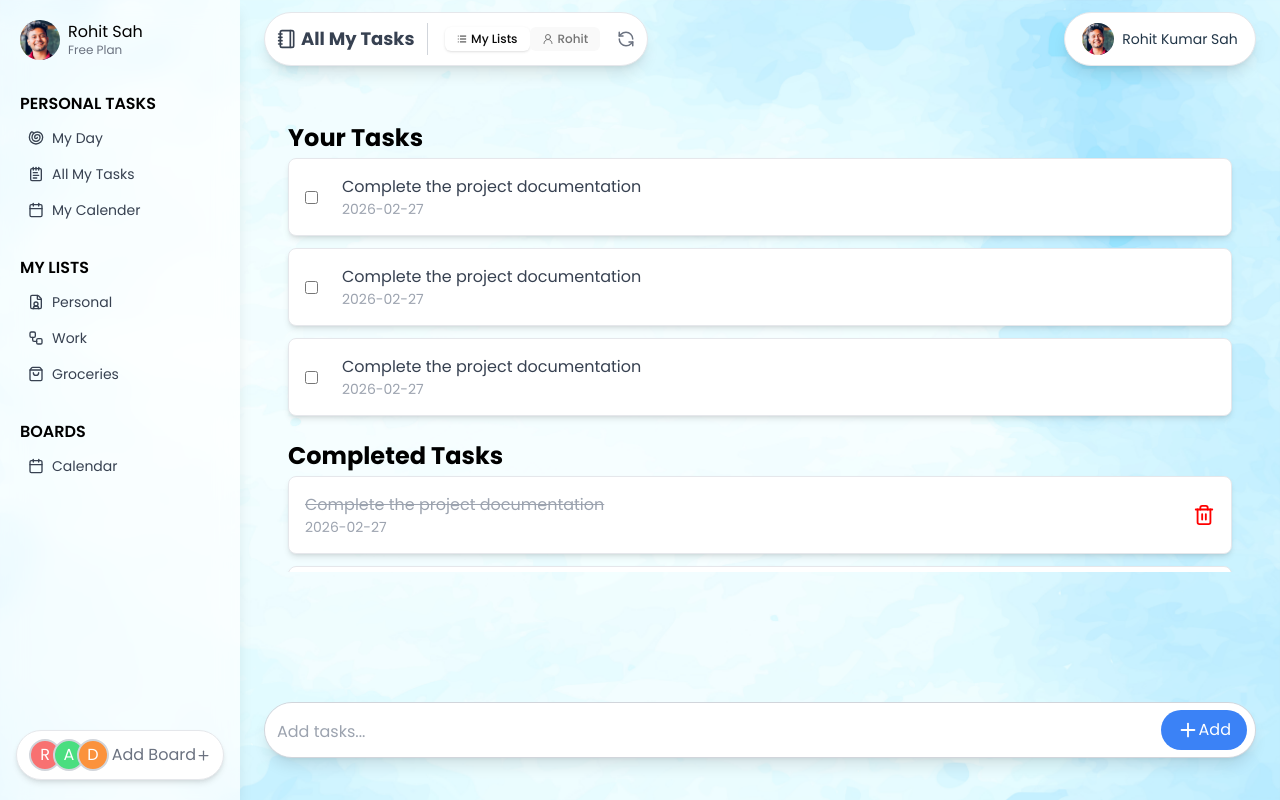
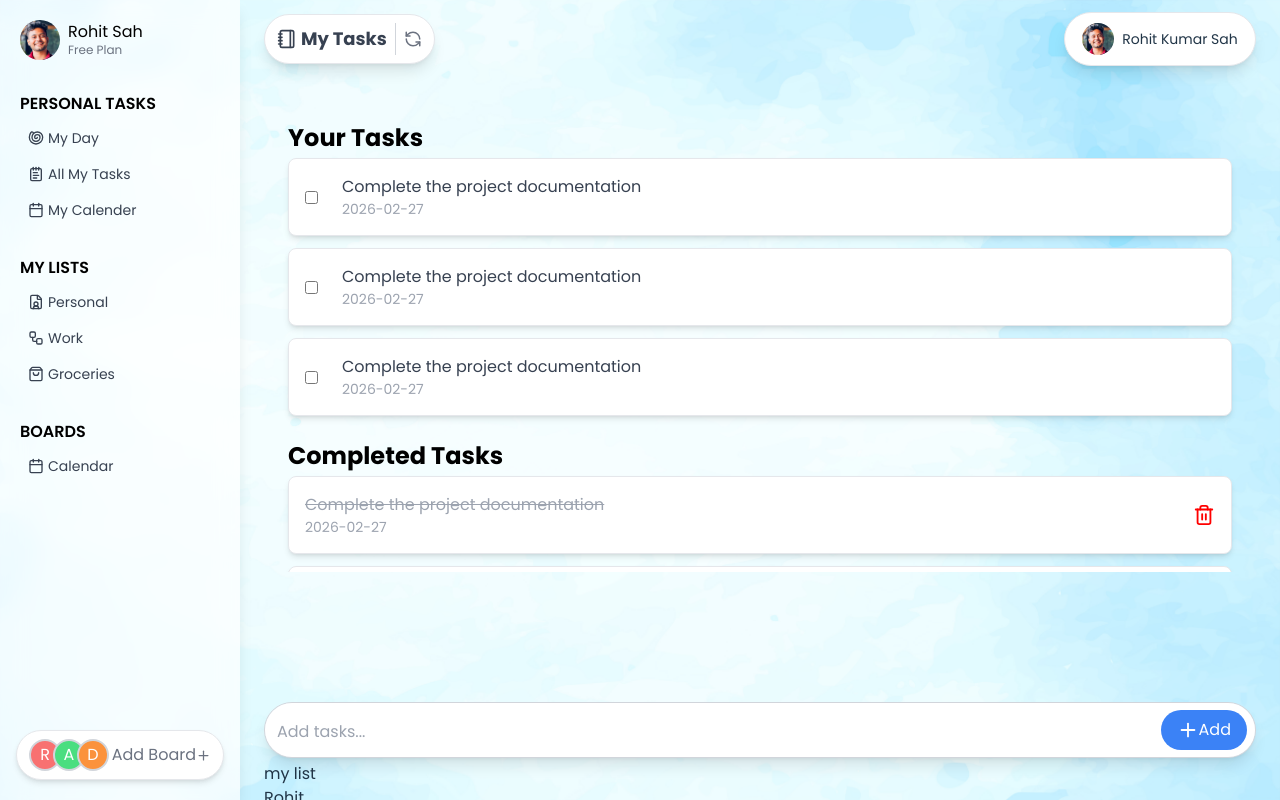
Before and after one commit to Boosterrohit/taskmanagement, a React (Vite) app: page /my-task in a window 1280 px wide. Built offline with nearby package versions, Linux system fonts and the light colour scheme.

Commit message:
solving issue

```diff
--- a/src/components/taskContext/menu/Header.tsx
+++ b/src/components/taskContext/menu/Header.tsx
@@ -2,11 +2,20 @@ import { List, Menu, Notebook, RefreshCcw, User2, X } from "lucide-react"
 import profile from "../../../assets/profile.png"
 import { Tabs, TabsList, TabsTrigger } from "@/components/ui/tabs"
 import { useState } from "react";
+import { useLocation } from "react-router-dom";
 interface HeaderProps {
   isSidebarOpen: boolean;
   toggleSidebar: () => void;
 }
+const pageTitles: Record<string, string> = {
+  "/my-day": "My Day",
+  "/all-tasks": "All My Tasks",
+  "/my-calendar": "My Calendar",
+  // add your other routes here
+};
 const Header = ({ isSidebarOpen, toggleSidebar }: HeaderProps) => {
+  const { pathname } = useLocation();
+  const title = pageTitles[pathname] || "My Tasks";
   const [isRotating, setIsRotating] = useState(false);
  const handleRefresh = () => {
   setIsRotating(true);
@@ -26,13 +35,14 @@ const Header = ({ isSidebarOpen, toggleSidebar }: HeaderProps) => {
         </button>
 
       </div>
-      <div className="bg-white md:w-96 w-[616px]  px-3 py-2 flex justify-between items-center shadow-lg border rounded-full">
+      <div className="bg-white md:w-fit w-[616px]  px-3 py-2 flex justify-between items-center shadow-lg border rounded-full">
 <div className="flex items-center gap-1 text-gray-700">
   <Notebook size={20}/>
-<p className="md:flex hidden text-lg font-bold">All My Tasks</p>
+{/* <p className="md:flex hidden text-lg font-bold">All My Tasks</p> */}
+<p className="flex  text-lg font-bold">{title}</p>
 </div>
-<div className="bg-gray-300 h-8 w-[1px]"></div>
-
+<div className="bg-gray-300 h-8 w-[1px] mx-2"></div>
+{title === "All My Tasks" && (
 <div className="">
   <Tabs defaultValue="overview" className="w-full">
       <TabsList className="bg-white">
@@ -41,6 +51,7 @@ const Header = ({ isSidebarOpen, toggleSidebar }: HeaderProps) => {
       </TabsList>
       </Tabs>
 </div>
+)}
 <div title="Refresh Page">
   <RefreshCcw size={18} className={`text-gray-500 cursor-pointer hover:text-blue-500 ${isRotating ? "animate-rotate-reverse" : ""}`}
   onClick={handleRefresh}/>
--- a/src/components/taskContext/menu/Sidebar.tsx
+++ b/src/components/taskContext/menu/Sidebar.tsx
@@ -1,7 +1,7 @@
 import { Plus } from "lucide-react"
 import { SIDE_BAR_MENU } from "@/data"
 import profile from "../../../assets/profile.png"
-import { useLocation } from "react-router-dom";
+import { Link, useLocation } from "react-router-dom";
 import { useEffect, useState } from "react";
 interface SidebarProps {
   isOpen: boolean;
@@ -59,8 +59,10 @@ const Sidebar = ({ isOpen, onClose }: SidebarProps) => {
                   {item.SUBMENU.map((link) => {
                     return(
                       <li key={link.id} className="text-gray-700 px-2 text-sm leading-7 hover:text-blue-500 cursor-pointer transition-colors flex items-center gap-2">
+                        <Link to={link.slug} className="flex items-center gap-1">
                           {link.icon && <link.icon className="w-4 h-4" />}
                         {link.name}
+                        </Link>
                       </li>
                     )
                 })}
--- a/src/data.ts
+++ b/src/data.ts
@@ -48,13 +48,13 @@ export const SIDE_BAR_MENU = [
             {
                 id:1,
                 name: "My Day",
-                slug: "my-day",
+                slug: "/my-task",
                 icon: Shell
             },
             {
                 id:2,
                 name: "All My Tasks",
-                slug: "all-my-tasks",
+                slug: "/all-tasks",
                 icon: NotepadText,
             },
             {
--- a/src/routes/private-routes.tsx
+++ b/src/routes/private-routes.tsx
@@ -3,6 +3,7 @@ import { Route, Routes } from "react-router-dom"
 import { appUrls } from "../url"
 import LandingPage from "../views/landingPage"
 import TaskManagement from "../views/taskmanagement"
+import AllTasks from "@/views/taskmanagement/allTasks"
 
 const Privateroutes = () => {
   return (
@@ -10,6 +11,7 @@ const Privateroutes = () => {
         <Routes>
             <Route path={appUrls.landingPage} element={<LandingPage/>}/>
             <Route path={appUrls.myTask} element={<TaskManagement/>}/>
+            <Route path={appUrls.allTasks} element={<AllTasks/>}/>
         </Routes>
     </Suspense>
   )
--- a/src/url.ts
+++ b/src/url.ts
@@ -2,4 +2,5 @@ export const appUrls = {
     landingPage: '/',
     myTask: '/my-task',
     // taskContext: '/task-management',
+    allTasks: '/all-tasks'
 }
--- /dev/null
+++ b/src/views/taskmanagement/allTasks.tsx
@@ -0,0 +1,13 @@
+
+const AllTasks = () => {
+  return (
+    <div>
+        <div>my list</div>
+        <div>
+            Rohit
+        </div>
+    </div>
+  )
+}
+
+export default AllTasks
--- a/src/views/taskmanagement/index.tsx
+++ b/src/views/taskmanagement/index.tsx
@@ -1,10 +1,12 @@
 import Layout from "@/components/taskContext/Layout";
 import MyTask from "./myTask";
+import AllTasks from "./allTasks";
 
 const TaskManagement = () => {
   return (
     <Layout>
       <MyTask/>
+      <AllTasks/>
     </Layout>
   );
 };
```
